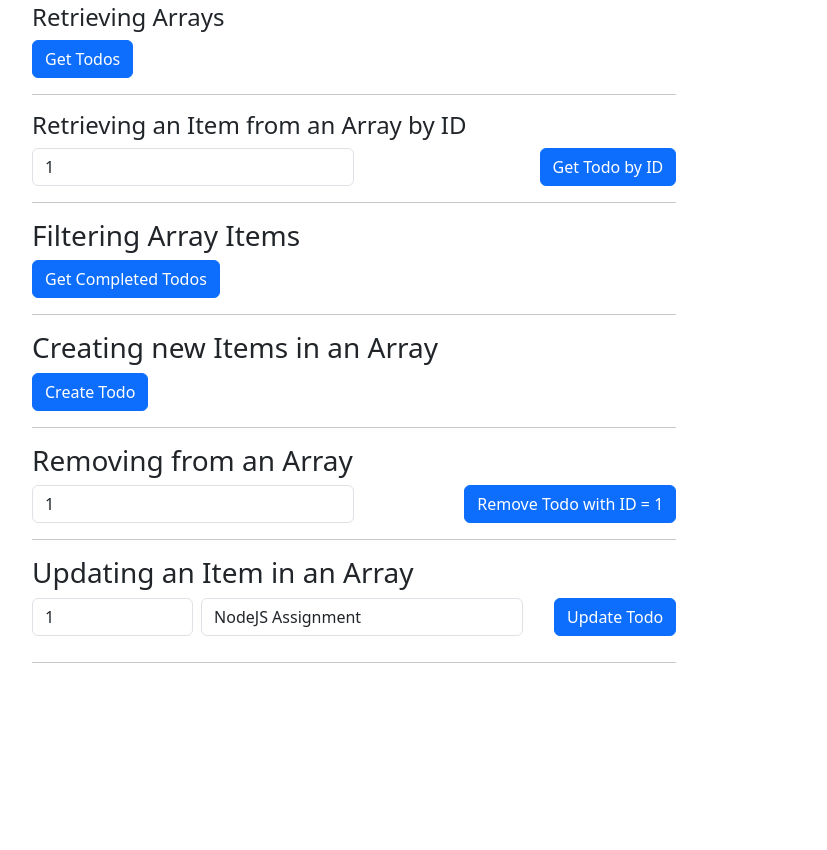
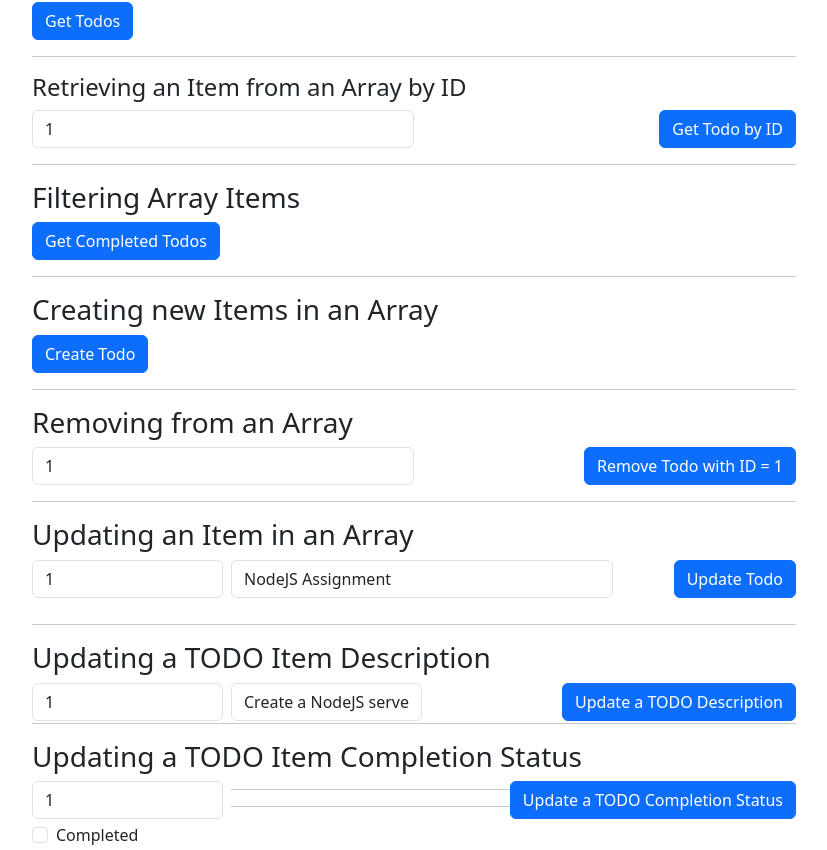
Before and after one commit to estebanpuyanas/cs4550-webdev, a Next.js app: page /labs/lab5 in a window 1280 px wide. Shown: the part 1665-2515 px from the top of the page, without its empty margins (69-896 px from the left). Before the commit the page ends 2345 px from the top, so only its background shows below. Built offline with nearby package versions, Linux system fonts and the light colour scheme; no server answers.

Commit message:
bruh i cant get this right

```diff
--- a/app/labs/lab5/WorkingWithArrays.tsx
+++ b/app/labs/lab5/WorkingWithArrays.tsx
@@ -1,5 +1,5 @@
 import React, { useState } from 'react';
-import { FormControl } from 'react-bootstrap';
+import { Form, FormControl } from 'react-bootstrap';
 
 const HTTP_SERVER = process.env.NEXT_PUBLIC_HTTP_SERVER;
 
@@ -78,6 +78,45 @@ export default function WorkingWithArrays() {
       <br />
       <br />
       <hr />
+
+      <h3>Updating a TODO Item Description</h3>
+      <a
+        href={`${API}/${todo.id}/description/${todo.description}`}
+        className='btn btn-primary float-end'>
+        Update a TODO Description
+      </a>
+      <FormControl
+        defaultValue={todo.id}
+        className='w-25 float-start me-2'
+        onChange={e => setTodo({ ...todo, id: e.target.value })}
+      />
+      <FormControl
+        defaultValue={todo.description}
+        className='w-25 float-start me-2'
+        onChange={e => setTodo({ ...todo, description: e.target.value })}
+      />
+      <br />
+      <hr />
+      <h3>Updating a TODO Item Completion Status</h3>
+      <a
+        href={`${API}/${todo.id}/completed/${todo.completed}`}
+        className='btn btn-primary float-end'>
+        Update a TODO Completion Status
+      </a>
+      <FormControl
+        defaultValue={todo.id}
+        className='w-25 float-start me-2'
+        onChange={e => setTodo({ ...todo, id: e.target.value })}
+      />
+      <hr />
+      <hr />
+      <Form.Check
+        id='wd-assignment-completed'
+        type='checkbox'
+        label='Completed'
+        checked={todo.completed}
+        onChange={e => setTodo({ ...todo, completed: e.target.checked })}
+      />
     </div>
   );
 }
```
